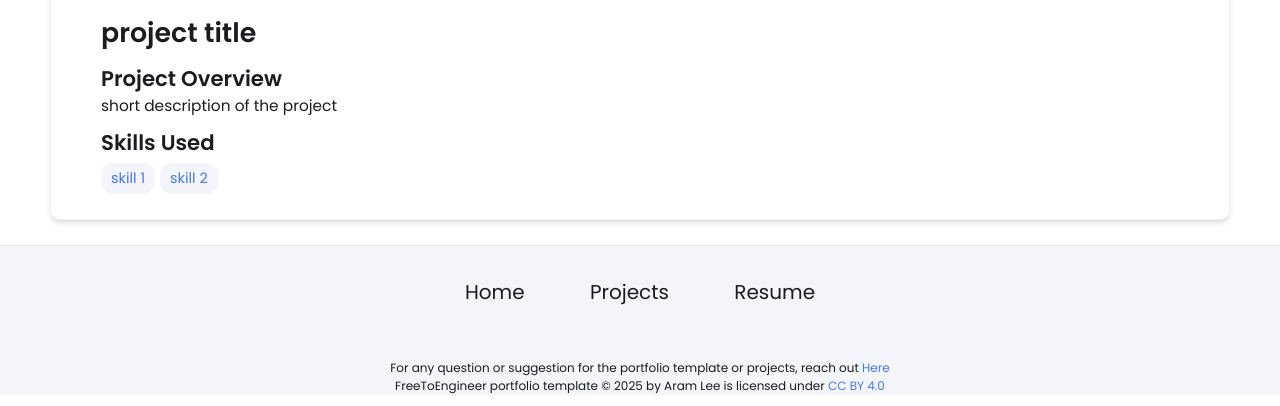
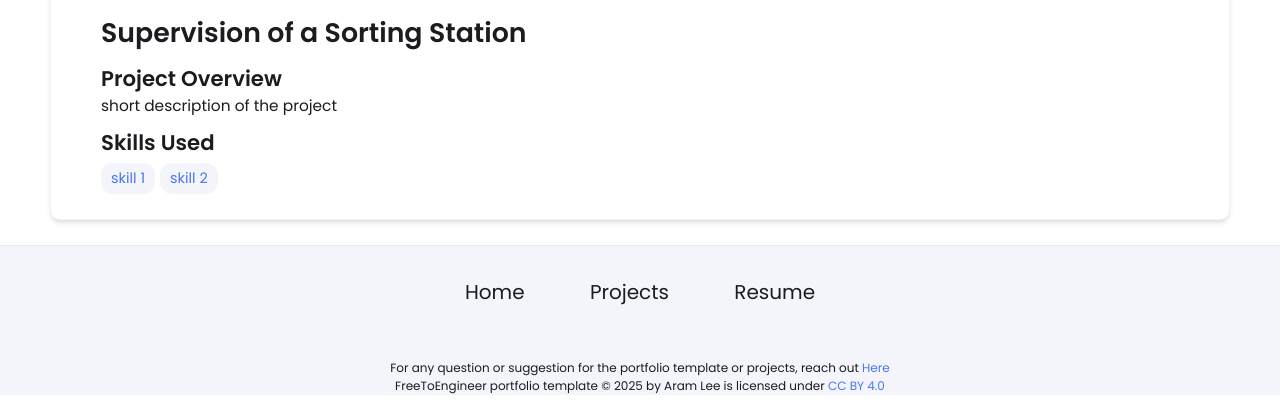
Before and after one commit to med-habbi/med-habbi.github.io, a Jekyll site: the page built from _projects/supervision/index.md, in a window 1280 px wide, cut to the strip 494-900 px from the top of the page. Built offline with Jekyll 4.4.1, drawn with Linux system fonts in a browser that asks for light colours.

Commit message:
Update index.md

```diff
--- a/_projects/supervision/index.md
+++ b/_projects/supervision/index.md
@@ -1,6 +1,6 @@
 ---
 layout: post
-title: project title
+title: Supervision of a Sorting Station
 description:  short description of the project
 skills:
 - skill 1
```
